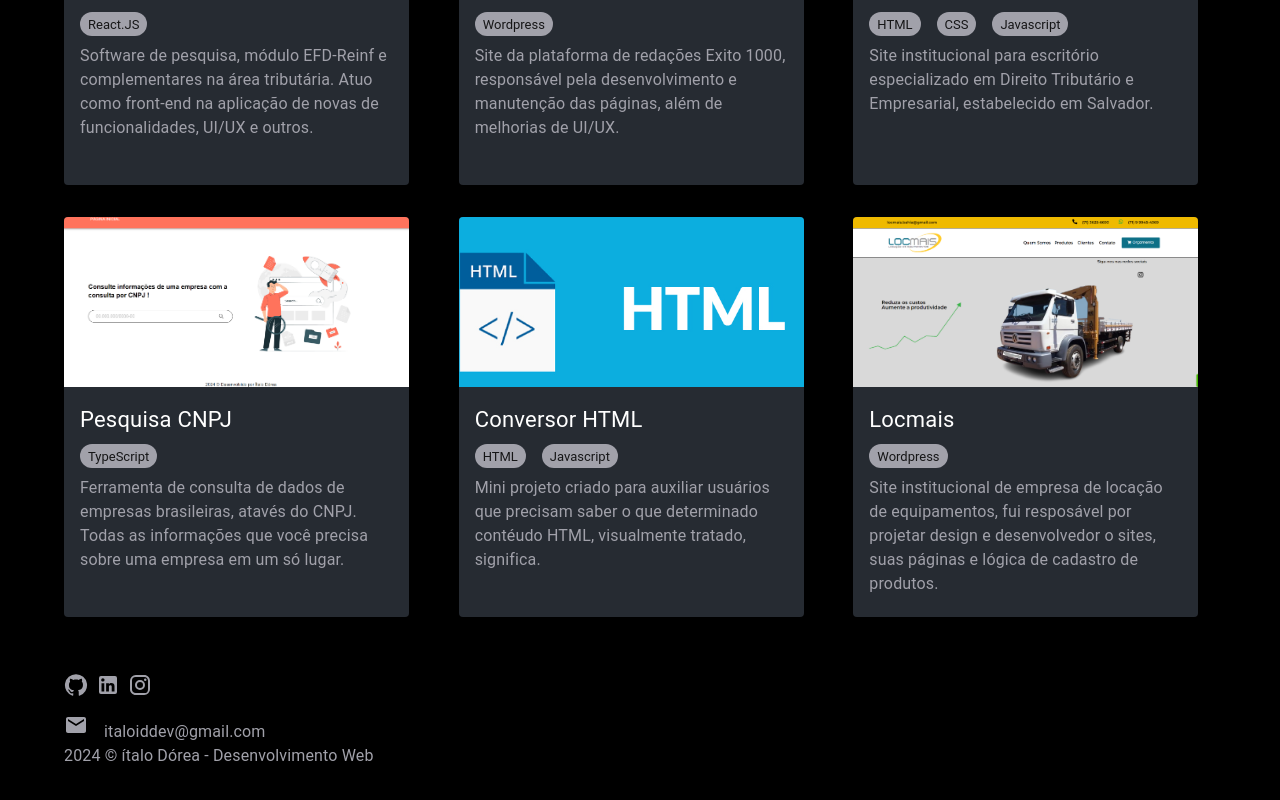
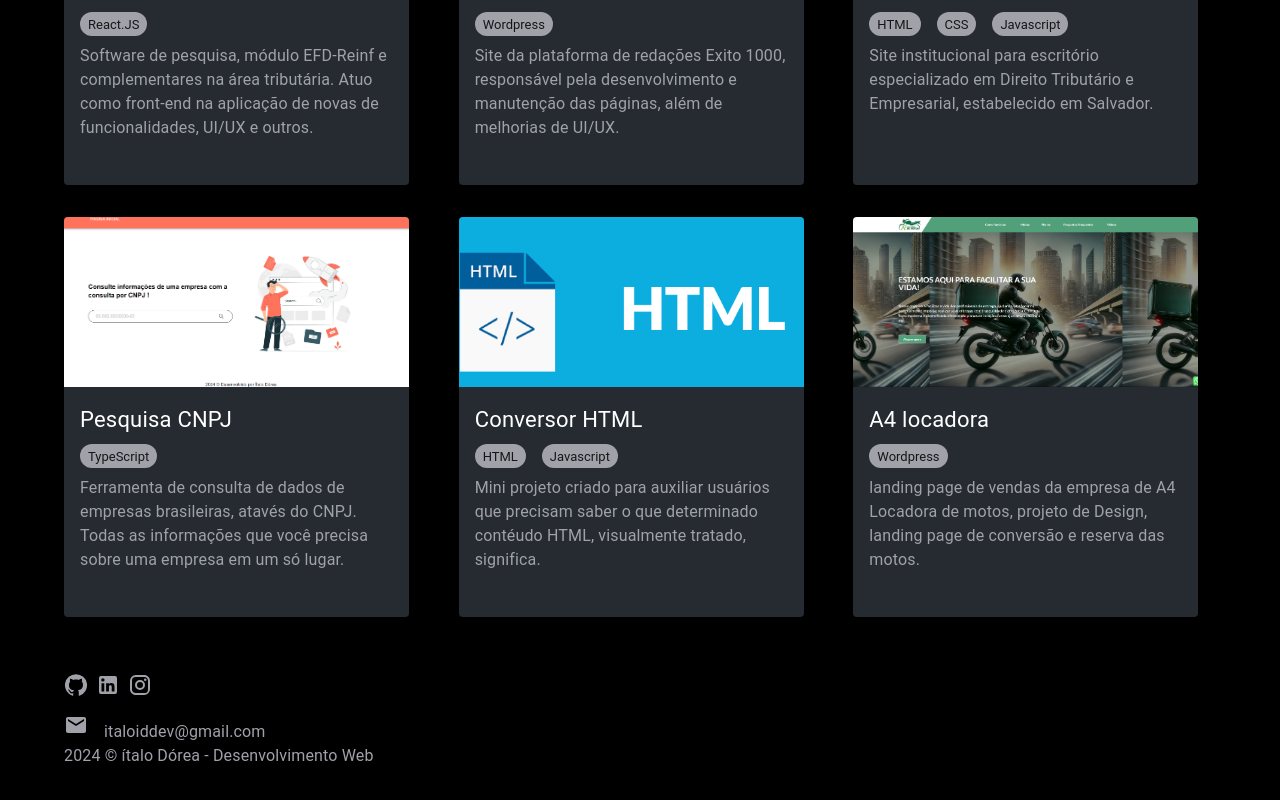
Before and after one commit to ifdc2308/portfolio-italo, a React (Vite) app: page / in a window 1280 px wide. Shown: the part 893-1693 px from the top of the page. Built offline with nearby package versions, Linux system fonts and the light colour scheme.

Commit message:
feat: a4locadora-insert

```diff
--- a/src/assets/index.js
+++ b/src/assets/index.js
@@ -13,7 +13,7 @@ import figmaLogo from "./figma.png";
 
 import gestaotributaria from "./gestaotributaria.png";
 import exito1000 from "./exito1000.png";
-import locmais from "./locmaisba.png";
+import a4locadora from "./a4locadora.png";
 import htmlConverter from "./modelo-html-1.jpg";
 import dmadv from "./dmadv.png";
 import cnpjSearch from "./cnpjSearch.png";
@@ -31,7 +31,7 @@ const images = {
   figmaLogo,
   gestaotributaria,
   exito1000,
-  locmais,
+  a4locadora,
   htmlConverter,
   dmadv,
   cnpjSearch,
--- a/src/views/components/Projects.jsx
+++ b/src/views/components/Projects.jsx
@@ -35,7 +35,8 @@ export const Projects = () => {
               </Stack>
               <Text sx={styles.desc}>
                 Software de pesquisa, módulo EFD-Reinf e complementares na área
-                tributária. Atuo como front-end na aplicação de novas de funcionalidades, UI/UX e outros.
+                tributária. Atuo como front-end na aplicação de novas de
+                funcionalidades, UI/UX e outros.
               </Text>
             </CardContent>
           </Card>
@@ -59,8 +60,9 @@ export const Projects = () => {
                 <Chip label="Wordpress" size="small" sx={styles.chips} />
               </Stack>
               <Text sx={styles.desc}>
-                Site da plataforma de redações Exito 1000, responsável pela desenvolvimento e manutenção das
-                páginas, além de melhorias de UI/UX.
+                Site da plataforma de redações Exito 1000, responsável pela
+                desenvolvimento e manutenção das páginas, além de melhorias de
+                UI/UX.
               </Text>
             </CardContent>
           </Card>
@@ -138,8 +140,8 @@ export const Projects = () => {
                 <Chip label="Javascript" size="small" sx={styles.chips} />
               </Stack>
               <Text sx={styles.desc}>
-                Mini projeto criado para auxiliar usuários que precisam saber o que determinado contéudo
-                HTML, visualmente tratado, significa.
+                Mini projeto criado para auxiliar usuários que precisam saber o
+                que determinado contéudo HTML, visualmente tratado, significa.
               </Text>
             </CardContent>
           </Card>
@@ -147,23 +149,22 @@ export const Projects = () => {
         <Grid item xs={12} sm={4}>
           <Card
             sx={styles.cards}
-            onClick={() => window.open("https://locmaisba.com.br/", "_blank")}
+            onClick={() => window.open("https://a4locadora.com.br/", "_blank")}
           >
             <CardMedia
               component="img"
               alt="green iguana"
               height="170"
-              image={images?.locmais}
+              image={images?.a4locadora}
             />
             <CardContent>
-              <Text sx={styles.text}>Locmais</Text>
+              <Text sx={styles.text}>A4 locadora</Text>
               <Stack direction="row" spacing={2} sx={{ paddingBlock: 1 }}>
                 <Chip label="Wordpress" size="small" sx={styles.chips} />
               </Stack>
               <Text sx={styles.desc}>
-                Site institucional de empresa de locação de equipamentos, fui
-                resposável por projetar design e desenvolvedor o sites, suas
-                páginas e lógica de cadastro de produtos.
+                landing page de vendas da empresa de A4 Locadora de motos, projeto
+                de Design, landing page de conversão e reserva das motos.
               </Text>
             </CardContent>
           </Card>
```
Also changed, not shown: src/assets/a4locadora.png (added), src/assets/locmaisba.png (deleted).
